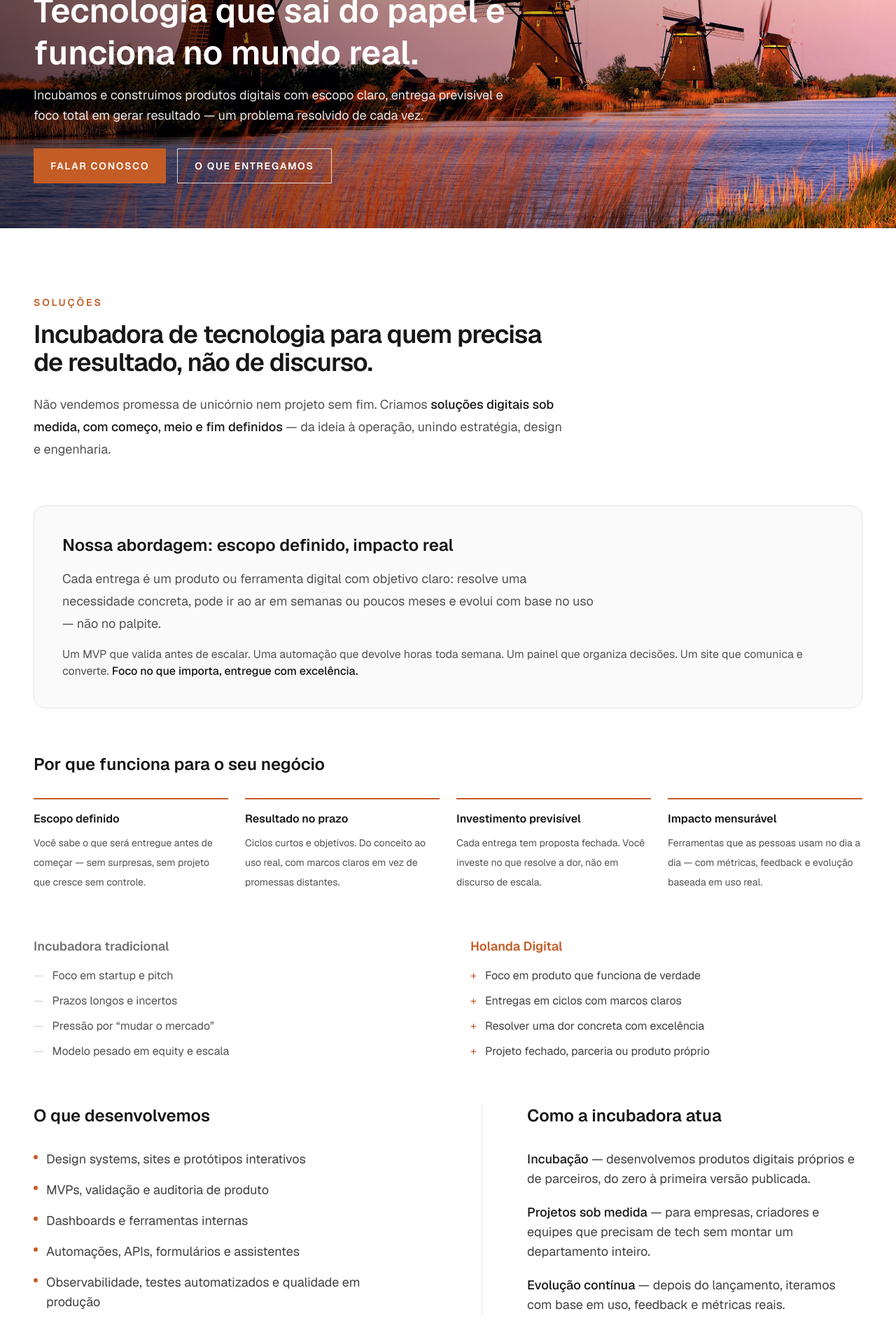
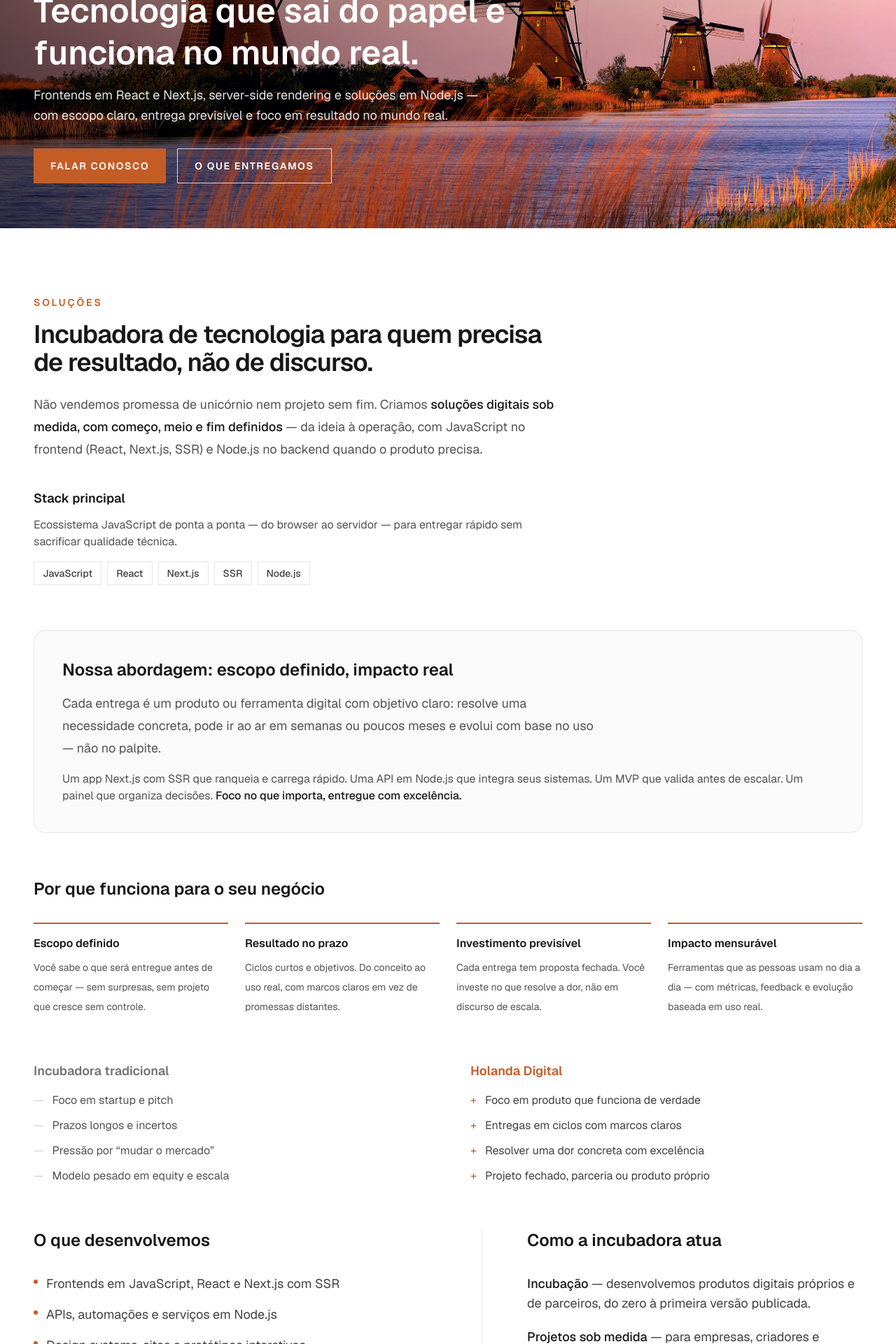
Before and after one commit to fhconte/h-digital, a Next.js app: page / in a window 1280 px wide. Shown: the part 400-2320 px from the top of the page at 70% size. Built offline with nearby package versions, Linux system fonts and the light colour scheme.

Commit message:
chore: improve content

```diff
--- a/src/app/layout.tsx
+++ b/src/app/layout.tsx
@@ -11,7 +11,7 @@
 export const metadata: Metadata = {
   title: `${BRAND_NAME} | Incubadora de soluções digitais`,
   description:
-    "Incubadora de soluções digitais com escopo definido e entrega previsível — MVPs, automações, dashboards e produtos sob medida que geram resultado real.",
+    "Incubadora de soluções digitais — React, Next.js, SSR e Node.js. MVPs, automações, dashboards e produtos sob medida com escopo definido e entrega previsível.",
 };
 
 export default function RootLayout({
--- a/src/app/page.tsx
+++ b/src/app/page.tsx
@@ -4,11 +4,19 @@
 import { CONTACT_EMAIL, contactMailto } from "@/lib/contact";
 
 const solutionExamples = [
+  "Frontends em JavaScript, React e Next.js com SSR",
+  "APIs, automações e serviços em Node.js",
   "Design systems, sites e protótipos interativos",
   "MVPs, validação e auditoria de produto",
-  "Dashboards e ferramentas internas",
-  "Automações, APIs, formulários e assistentes",
-  "Observabilidade, testes automatizados e qualidade em produção",
+  "Dashboards, ferramentas internas e qualidade em produção",
+];
+
+const techStack = [
+  "JavaScript",
+  "React",
+  "Next.js",
+  "SSR",
+  "Node.js",
 ];
 
 const whyFocused = [
@@ -47,7 +55,7 @@
       {
         title: "Landing pages e sites",
         description:
-          "Páginas rápidas, objetivas e com mensagem clara — institucional, campanha ou lançamento.",
+          "Páginas rápidas em Next.js — institucional, campanha ou lançamento, com SSR ou SSG quando o projeto pede performance e SEO.",
       },
       {
         title: "Protótipos interativos",
@@ -82,8 +90,33 @@
     ],
   },
   {
-    label: "Integração e backend",
+    label: "Frontend e plataforma web",
     products: [
+      {
+        title: "Frontends React e Next.js",
+        description:
+          "Interfaces em JavaScript com componentes React — rotas, estado e integração com APIs, no padrão que o mercado já adota e mantém.",
+      },
+      {
+        title: "Server-side rendering (SSR)",
+        description:
+          "Renderização no servidor com Next.js — primeiro carregamento rápido, conteúdo dinâmico e melhor base para SEO em páginas que precisam ser encontradas.",
+      },
+      {
+        title: "Dashboards e apps web",
+        description:
+          "Painéis, fluxos internos e produtos SaaS no browser — experiência responsiva, tipada com TypeScript quando o projeto exige mais rigor.",
+      },
+    ],
+  },
+  {
+    label: "Backend e integrações",
+    products: [
+      {
+        title: "Soluções em Node.js",
+        description:
+          "APIs REST, webhooks, filas e jobs no mesmo ecossistema JavaScript do frontend — menos atrito entre times e deploy mais coerente.",
+      },
       {
         title: "Automações e integrações",
         description:
@@ -97,7 +130,7 @@
       {
         title: "APIs e microsserviços",
         description:
-          "Um endpoint, uma integração ou um job específico — backend pontual sem arquitetura desnecessária.",
+          "Endpoints e serviços pontuais em Node.js — integração ou job específico, sem arquitetura desnecessária.",
       },
     ],
   },
@@ -159,9 +192,9 @@
                   Tecnologia que sai do papel e funciona no mundo real.
                 </h1>
                 <p className="mt-3 max-w-2xl text-base leading-relaxed text-white/90 sm:mt-4 sm:text-lg">
-                  Incubamos e construímos produtos digitais com escopo claro,
-                  entrega previsível e foco total em gerar resultado — um
-                  problema resolvido de cada vez.
+                  Frontends em React e Next.js, server-side rendering e
+                  soluções em Node.js — com escopo claro, entrega previsível e
+                  foco em resultado no mundo real.
                 </p>
                 <div className="mt-6 flex flex-col gap-3 sm:mt-8 sm:flex-row sm:flex-wrap sm:gap-4">
                   <a
@@ -199,8 +232,29 @@
               <strong className="font-medium text-neutral-900">
                 soluções digitais sob medida, com começo, meio e fim definidos
               </strong>{" "}
-              — da ideia à operação, unindo estratégia, design e engenharia.
+              — da ideia à operação, com JavaScript no frontend (React, Next.js,
+              SSR) e Node.js no backend quando o produto precisa.
             </p>
+          </div>
+
+          <div className="mt-10 max-w-3xl">
+            <h3 className="text-lg font-semibold text-neutral-900">
+              Stack principal
+            </h3>
+            <p className="mt-3 text-neutral-600">
+              Ecossistema JavaScript de ponta a ponta — do browser ao servidor —
+              para entregar rápido sem sacrificar qualidade técnica.
+            </p>
+            <ul className="mt-4 flex flex-wrap gap-2">
+              {techStack.map((tech) => (
+                <li
+                  key={tech}
+                  className="border border-neutral-200 bg-white px-3 py-1.5 text-sm font-medium text-neutral-700"
+                >
+                  {tech}
+                </li>
+              ))}
+            </ul>
           </div>
 
           <div className="mt-12 rounded-2xl border border-neutral-200 bg-neutral-50 p-6 sm:mt-16 sm:p-8 lg:p-10">
@@ -213,9 +267,9 @@
               ou poucos meses e evolui com base no uso — não no palpite.
             </p>
             <p className="mt-4 text-neutral-600">
-              Um MVP que valida antes de escalar. Uma automação que devolve
-              horas toda semana. Um painel que organiza decisões. Um site que
-              comunica e converte.{" "}
+              Um app Next.js com SSR que ranqueia e carrega rápido. Uma API em
+              Node.js que integra seus sistemas. Um MVP que valida antes de
+              escalar. Um painel que organiza decisões.{" "}
               <strong className="font-medium text-neutral-900">
                 Foco no que importa, entregue com excelência.
               </strong>
@@ -330,13 +384,22 @@
             Soluções digitais que incubamos e construímos para você.
           </h2>
           <p className="mt-6 max-w-3xl text-base leading-8 text-neutral-600 sm:text-lg">
-            Cada entrega tem escopo fechado e objetivo claro — da validação de
-            uma ideia à ferramenta em operação. O investimento acompanha o
+            Do frontend em React e Next.js — com SSR quando precisa — ao
+            backend em Node.js, cada entrega tem escopo fechado e objetivo claro.
+            O investimento acompanha o
             desafio:{" "}
             <strong className="font-medium text-neutral-900">
               sob consulta, com proposta personalizada por projeto
             </strong>
             , sem pacote genérico que não serve ninguém.
+          </p>
+          <p className="mt-4 max-w-3xl text-base leading-8 text-neutral-600">
+            Você paga apenas pelo{" "}
+            <strong className="font-medium text-neutral-900">
+              desenvolvimento
+            </strong>
+            . Domínio e hospedagem ficam com você — contratados e pagos
+            diretamente às empresas de registro e hospedagem que escolher.
           </p>
 
           <div className="mt-10 max-w-3xl rounded-2xl border border-dashed border-neutral-300 bg-white p-6 lg:p-8">
@@ -408,7 +471,8 @@
               para conversar, sem compromisso.
             </p>
             <p className="mt-4 text-sm text-neutral-500">
-              Investimento sob consulta · escopo fechado por entrega
+              Cobramos só o desenvolvimento · domínio e hospedagem por sua conta
+              · escopo fechado por entrega
             </p>
           </div>
           <div className="text-sm text-neutral-500 sm:text-right">
--- a/src/lib/contact.ts
+++ b/src/lib/contact.ts
@@ -5,7 +5,7 @@
 export type ContactSource = "inicio" | "entregas" | "rodape";
 
 const SUBJECTS: Record<ContactSource, string> = {
-  inicio: "Contato — início",
+  inicio: "Inicio",
   entregas: "Entregas",
   rodape: "Contato",
 };
```
